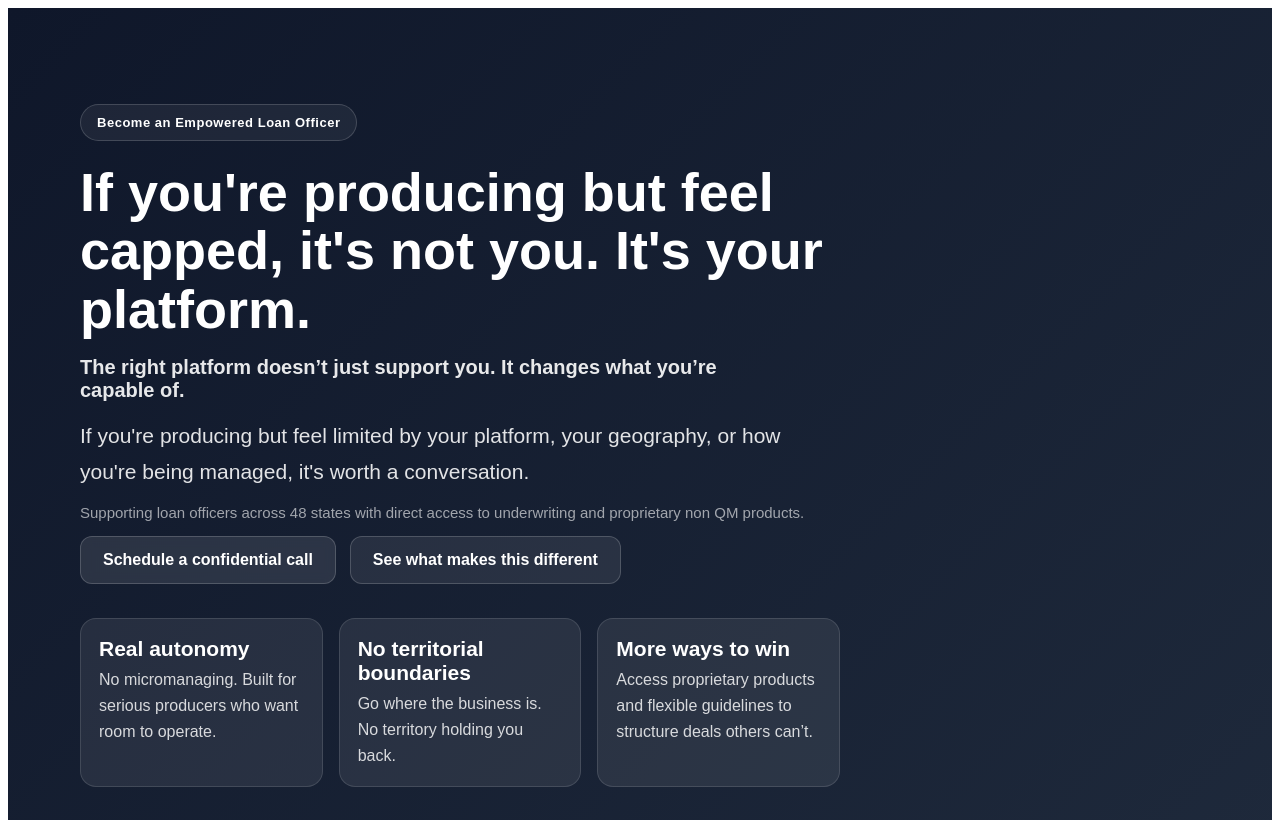
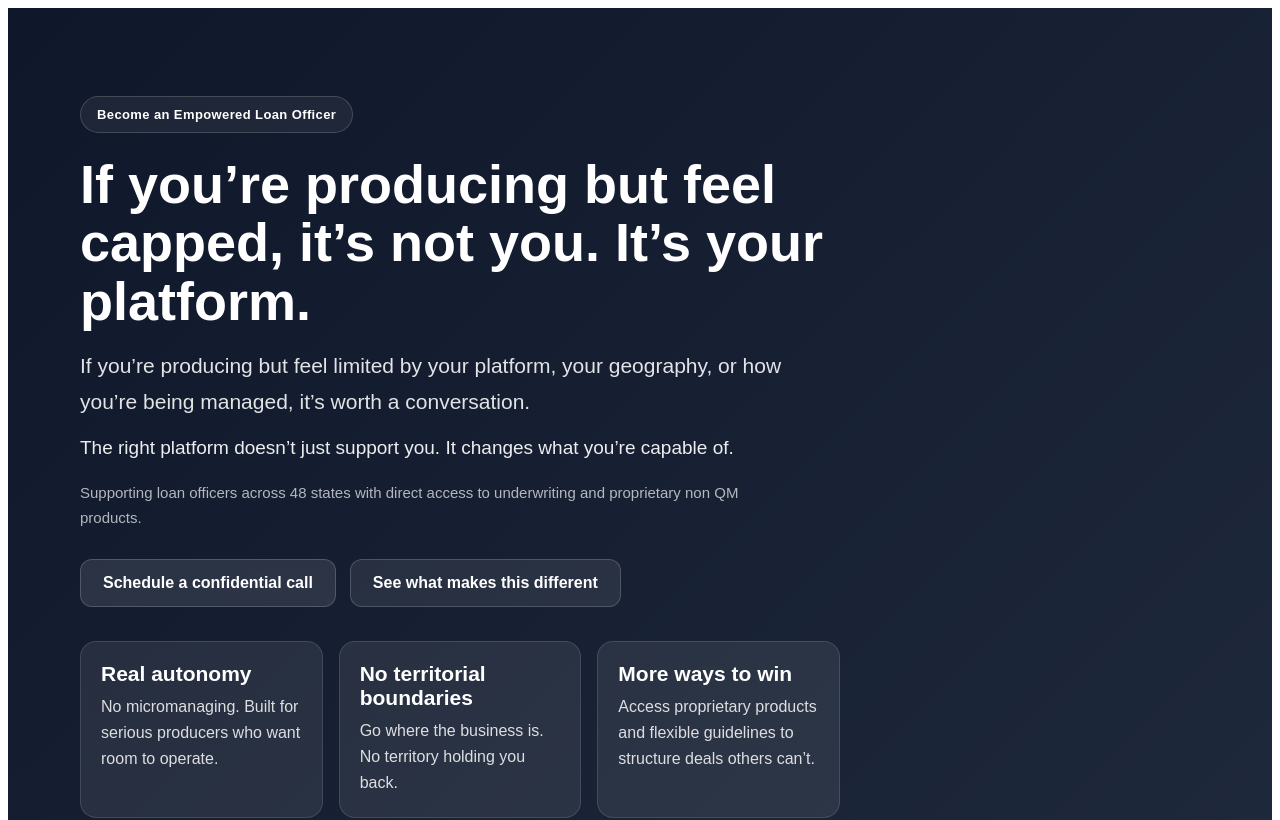
Before and after one commit to cadickie/empoweredlo, a Next.js app: page / in a window 1280 px wide. Shown: the top 820 px of the page. Built offline with nearby package versions, Linux system fonts and the light colour scheme.

Commit message:
Update page.jsx

```diff
--- a/app/page.jsx
+++ b/app/page.jsx
@@ -3,6 +3,13 @@ export default function Home() {
     maxWidth: "1120px",
     margin: "0 auto",
     padding: "0 24px",
+  };
+
+  const heroCardStyle = {
+    background: "rgba(255,255,255,0.08)",
+    padding: "20px",
+    borderRadius: "16px",
+    border: "1px solid rgba(255,255,255,0.12)",
   };
 
   const cardStyle = {
@@ -66,7 +73,7 @@ export default function Home() {
         style={{
           background: "linear-gradient(135deg, #0f172a 0%, #1e293b 100%)",
           color: "#ffffff",
-          padding: "96px 0 76px",
+          padding: "88px 0 76px",
         }}
       >
         <div style={sectionStyle}>
@@ -81,7 +88,7 @@ export default function Home() {
                 color: "#ffffff",
                 fontSize: "13px",
                 fontWeight: 600,
-                letterSpacing: "0.04em",
+                letterSpacing: "0.03em",
                 marginBottom: "22px",
               }}
             >
@@ -97,20 +104,9 @@ export default function Home() {
                 maxWidth: "760px",
               }}
             >
-              If you're producing but feel capped, it's not you. It's your platform.
+              If you’re producing but feel capped, it’s not you. It’s your platform.
             </h1>
-<div
-  style={{
-    fontSize: "20px",
-    fontWeight: 600,
-    marginTop: "16px",
-    marginBottom: "16px",
-    color: "rgba(255,255,255,0.9)",
-    maxWidth: "640px"
-  }}
->
-  The right platform doesn’t just support you. It changes what you’re capable of.
-</div>
+
             <p
               style={{
                 fontSize: "21px",
@@ -120,13 +116,34 @@ export default function Home() {
                 maxWidth: "720px",
               }}
             >
-              If you're producing but feel limited by your platform, your geography, or how you're being managed, it's worth a conversation.
+              If you’re producing but feel limited by your platform, your geography, or how you’re being managed, it’s worth a conversation.
             </p>
 
+            <div
+              style={{
+                fontSize: "19px",
+                fontWeight: 500,
+                lineHeight: 1.6,
+                color: "rgba(255,255,255,0.92)",
+                margin: "0 0 16px",
+                maxWidth: "700px",
+              }}
+            >
+              The right platform doesn’t just support you. It changes what you’re capable of.
+            </div>
 
-<p style={{ color: "rgba(255,255,255,0.6)", fontSize: "15px" }}>
+            <p
+              style={{
+                color: "rgba(255,255,255,0.68)",
+                fontSize: "15px",
+                lineHeight: 1.7,
+                margin: "0 0 28px",
+                maxWidth: "720px",
+              }}
+            >
               Supporting loan officers across 48 states with direct access to underwriting and proprietary non QM products.
             </p>
+
             <div
               style={{
                 display: "flex",
@@ -156,50 +173,29 @@ export default function Home() {
                 gap: "16px",
               }}
             >
-  <div
-    style={{
-      background: "rgba(255,255,255,0.08)",
-      padding: "18px",
-      borderRadius: "16px",
-      border: "1px solid rgba(255,255,255,0.12)",
-    }}
-  >
-    <div style={{ fontSize: "21px", fontWeight: 700, marginBottom: "6px" }}>
+              <div style={heroCardStyle}>
+                <div style={{ fontSize: "21px", fontWeight: 700, marginBottom: "8px" }}>
                   Real autonomy
                 </div>
-    <div style={{ color: "rgba(255,255,255,0.82)", lineHeight: 1.6 }}>
+                <div style={{ color: "rgba(255,255,255,0.84)", lineHeight: 1.65 }}>
                   No micromanaging. Built for serious producers who want room to operate.
                 </div>
               </div>
 
-  <div
-    style={{
-      background: "rgba(255,255,255,0.08)",
-      padding: "18px",
-      borderRadius: "16px",
-      border: "1px solid rgba(255,255,255,0.12)",
-    }}
-  >
-    <div style={{ fontSize: "21px", fontWeight: 700, marginBottom: "6px" }}>
+              <div style={heroCardStyle}>
+                <div style={{ fontSize: "21px", fontWeight: 700, marginBottom: "8px" }}>
                   No territorial boundaries
                 </div>
-    <div style={{ color: "rgba(255,255,255,0.82)", lineHeight: 1.6 }}>
+                <div style={{ color: "rgba(255,255,255,0.84)", lineHeight: 1.65 }}>
                   Go where the business is. No territory holding you back.
                 </div>
               </div>
 
-  <div
-    style={{
-      background: "rgba(255,255,255,0.08)",
-      padding: "18px",
-      borderRadius: "16px",
-      border: "1px solid rgba(255,255,255,0.12)",
-    }}
-  >
-    <div style={{ fontSize: "21px", fontWeight: 700, marginBottom: "6px" }}>
+              <div style={heroCardStyle}>
+                <div style={{ fontSize: "21px", fontWeight: 700, marginBottom: "8px" }}>
                   More ways to win
                 </div>
-    <div style={{ color: "rgba(255,255,255,0.82)", lineHeight: 1.6 }}>
+                <div style={{ color: "rgba(255,255,255,0.84)", lineHeight: 1.65 }}>
                   Access proprietary products and flexible guidelines to structure deals others can’t.
                 </div>
               </div>
@@ -212,7 +208,7 @@ export default function Home() {
         <div style={sectionStyle}>
           <p
             style={{
-              maxWidth: "860px",
+              maxWidth: "880px",
               margin: "0 auto",
               textAlign: "center",
               fontSize: "18px",
@@ -227,7 +223,7 @@ export default function Home() {
 
       <section id="why" style={{ padding: "60px 0 28px" }}>
         <div style={sectionStyle}>
-          <div style={{ maxWidth: "780px", marginBottom: "34px" }}>
+          <div style={{ maxWidth: "800px", marginBottom: "34px" }}>
             <div
               style={{
                 color: "#475569",
@@ -400,10 +396,10 @@ export default function Home() {
 
               <div>
                 <p style={{ margin: "0 0 12px", lineHeight: 1.75, color: "#334155" }}>
-                  Leaders who want to build beyond artificial geographic boundaries.
+                  Leaders who want to build beyond geographic limits.
                 </p>
                 <p style={{ margin: 0, lineHeight: 1.75, color: "#334155" }}>
-                  People who value support, but do not want to be micromanaged.
+                  People who value support, but don’t want to be managed.
                 </p>
               </div>
             </div>
```
Lines whose indentation alone changed are shown as unchanged.
